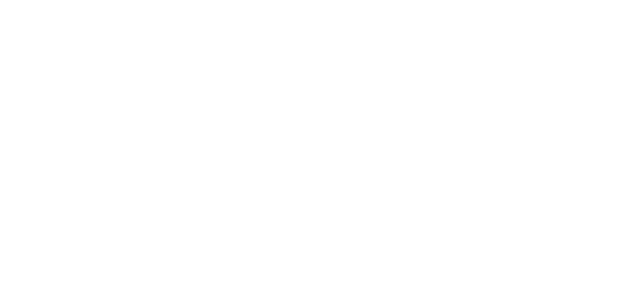
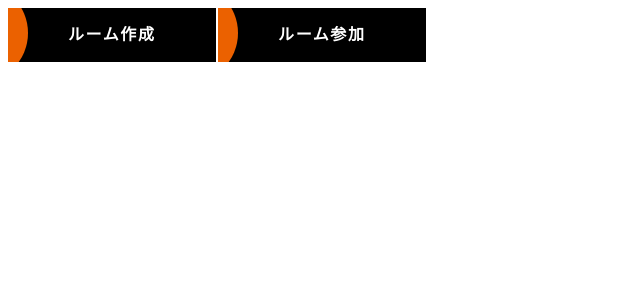
Before and after one commit to 24-tomodachi/waffle, a PHP site: page /public/view/auth/room-choice.php in a window 1280 px wide. Before the commit the part shown is empty. Shown: the top 300 px of the page, without its empty margins (0-640 px from the left). Run offline with PHP 8.4, Linux system fonts and the light colour scheme.

Commit message:
とりあえずボタン

```diff
--- /dev/null
+++ b/public/css/room-choice.css
@@ -0,0 +1,76 @@
+*,
+*:before,
+*:after {
+  -webkit-box-sizing: inherit;
+  box-sizing: inherit;
+}
+
+html {
+  -webkit-box-sizing: border-box;
+  box-sizing: border-box;
+  font-size: 62.5%;
+}
+
+.btn,
+a.btn,
+button.btn {
+  font-size: 1.6rem;
+  font-weight: 700;
+  line-height: 1.5;
+  position: relative;
+  display: inline-block;
+  padding: 1rem 4rem;
+  cursor: pointer;
+  -webkit-user-select: none;
+  -moz-user-select: none;
+  -ms-user-select: none;
+  user-select: none;
+  -webkit-transition: all 0.3s;
+  transition: all 0.3s;
+  text-align: center;
+  vertical-align: middle;
+  text-decoration: none;
+  letter-spacing: 0.1em;
+  color: #212529;
+  border-radius: 0.5rem;
+}
+a.btn-flat {
+  overflow: hidden;
+
+  padding: 1.5rem 6rem;
+
+  color: #fff;
+  border-radius: 0;
+  background: #000;
+}
+
+a.btn-flat span {
+  position: relative;
+}
+
+a.btn-flat:before {
+  position: absolute;
+  top: 0;
+  left: 0;
+
+  width: 100px;
+  height: 100px;
+
+  content: '';
+  -webkit-transition: all .5s ease-in-out;
+  transition: all .5s ease-in-out;
+  -webkit-transform: translateX(-80%) translateY(-25px);
+  transform: translateX(-80%) translateY(-25px);
+
+  border-radius: 50%;
+  background: #eb6100;
+}
+
+a.btn-flat:hover:before {
+  width: 400px;
+  height: 400px;
+
+  -webkit-transform: translateX(-1%) translateY(-175px);
+
+  transform: translateX(-1%) translateY(-175px);
+}
--- a/public/view/auth/room-choice.php
+++ b/public/view/auth/room-choice.php
@@ -3,9 +3,12 @@
 <head>
     <meta charset="UTF-8">
     <meta name="viewport" content="width=device-width, initial-scale=1.0">
+    <link rel="stylesheet" href="../../css/room-choice.css">
     <title>Document</title>
 </head>
 <body>
+<a href="" class="btn btn-flat"><span>ルーム作成</span></a>
+<a href="" class="btn btn-flat"><span>ルーム参加</span></a>
 
 </body>
 </html>
```
